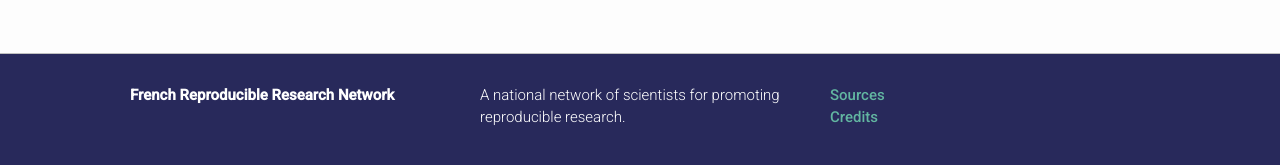
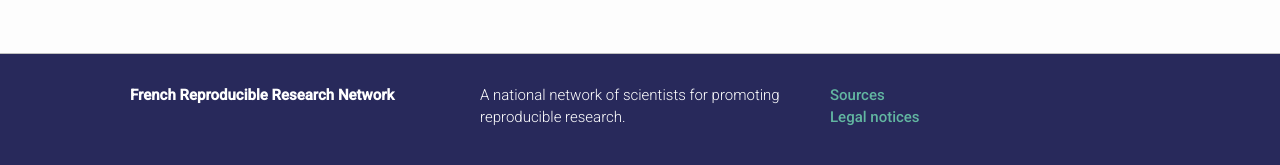
Before and after one commit to FR-RN/FR-RN, a Jekyll site: the page built from index.md, in a window 1280 px wide and 900 px high, scrolled down 2206 px. Shown: the part 726-891 px from the top of the window. Built offline with Jekyll 4.4.1, drawn with Linux system fonts in a browser that asks for light colours; some web fonts are replaced.

Commit message:
Modif titre legal notices

```diff
--- a/_includes/footer.html
+++ b/_includes/footer.html
@@ -11,7 +11,7 @@
       </div>
       <div class="footer-col">
         <a href="https://github.com/FR-RN/FR-RN">Sources</a><br>
-        <a href="{{ "credits" | relative_url }}">Credits</a>
+        <a href="{{ "credits" | relative_url }}">Legal notices</a>
       </div>
     </div>
   </div>
```
